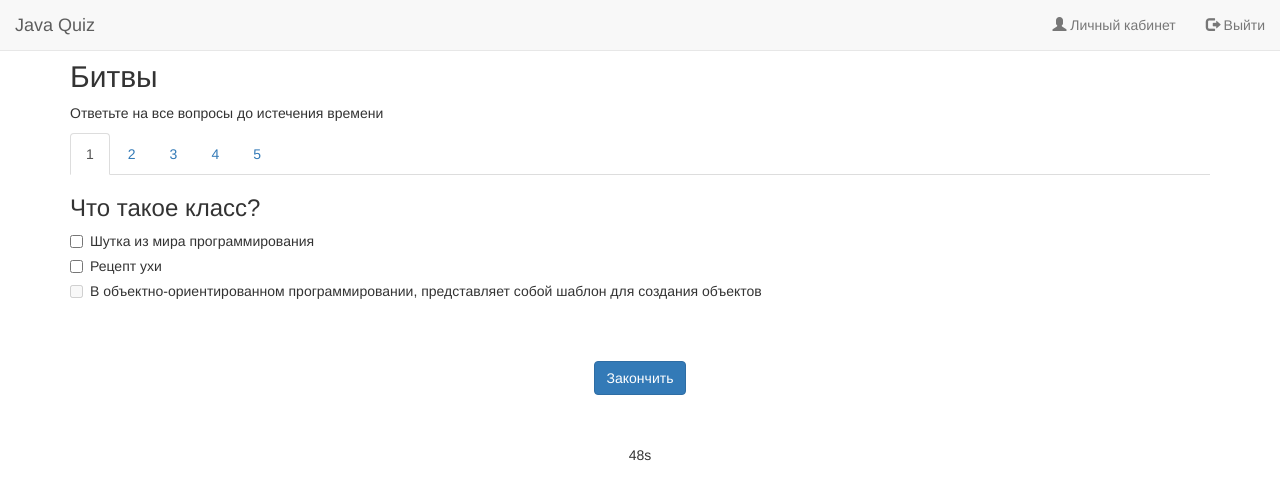
After one commit to InquisitorGor/java-quiz, a Spring Boot app: page /battle in a window 1280 px wide, after a click that opens the changed part. The commit adds this page. Shown: the top 500 px of the page. Run offline with Spring Boot 4, Linux system fonts and the light colour scheme; the visitor is signed in with stand-in values (Sample User, id 1); some of the project's set-up classes (security, data sources, template engines, error pages and the like) are left out, and stand-ins take their place; some libraries are stand-ins or nearby versions.

Commit message:
ended with frontend

```diff
--- a/src/main/java/ru/ayubdzhanov/javaquiz/controllers/PageController.java
+++ b/src/main/java/ru/ayubdzhanov/javaquiz/controllers/PageController.java
@@ -5,6 +5,9 @@ import org.springframework.security.core.userdetails.UserDetails;
 import org.springframework.stereotype.Controller;
 import org.springframework.ui.Model;
 import org.springframework.web.bind.annotation.GetMapping;
+
+import java.util.LinkedList;
+import java.util.List;
 
 @Controller
 public class PageController {
@@ -25,7 +28,7 @@ public class PageController {
 
     @GetMapping("/theory")
     public String showTheoryPage() {
-        return "mainPage";
+        return "theoryPage";
     }
 
     @GetMapping("/registration")
@@ -37,8 +40,19 @@ public class PageController {
     public String showLoginPage() {
         return "loginPage";
     }
-    @GetMapping("/personal")
-    public String showPersonalPage() {
-        return "personalPage";
+
+    @GetMapping("/battle")
+    public String showBattlePage() {
+        return "battlePage";
+    }
+
+    @GetMapping("/user_page")
+    public String showUserPage() {
+        return "userPage";
+    }
+
+    @GetMapping("/competition")
+    public String showCompetitionPage(Model model) {
+        return "competitionPage";
     }
 }
--- /dev/null
+++ b/src/main/resources/templates/battlePage.html
@@ -0,0 +1,130 @@
+<!DOCTYPE html>
+<html lang="en">
+<head>
+    <meta charset="UTF-8">
+    <title>Битвы</title>
+    <meta name="viewport" content="width=device-width, initial-scale=1">
+    <link href="/webjars/bootstrap/3.3.7/css/bootstrap.min.css" rel="stylesheet">
+    <script src="/webjars/jquery/3.3.1/jquery.min.js"></script>
+    <script src="/webjars/bootstrap/3.3.7/js/bootstrap.min.js"></script>
+</head>
+<body>
+<nav class="navbar navbar-default navbar-fixed-top">
+    <div class="container-fluid">
+        <div class="navbar-header">
+            <button type="button" class="navbar-toggle" data-toggle="collapse" data-target="#myNavbar">
+                <span class="icon-bar"></span>
+                <span class="icon-bar"></span>
+                <span class="icon-bar"></span>
+            </button>
+            <a class="navbar-brand" href="/">Java Quiz</a>
+        </div>
+        <div>
+            <div class="collapse navbar-collapse" id="myNavbar">
+                <ul class="nav navbar-nav navbar-right">
+                    <li><a href="/user_page"><span class="glyphicon glyphicon-user"></span> Личный кабинет</a>
+                    </li>
+                    <li><a href="/logout"><span class="glyphicon glyphicon-log-out"></span> Выйти</a></li>
+                </ul>
+            </div>
+        </div>
+    </div>
+</nav>
+<div class="container" style="padding-top: 40px">
+    <h2>Битвы</h2>
+    <p>Ответьте на все вопросы до истечения времени</p>
+    <ul class="nav nav-tabs">
+        <li><a data-toggle="tab" href="#menu1">1</a></li>
+        <li><a data-toggle="tab" href="#menu2">2</a></li>
+        <li><a data-toggle="tab" href="#menu3">3</a></li>
+        <li><a data-toggle="tab" href="#menu3">4</a></li>
+        <li><a data-toggle="tab" href="#menu3">5</a></li>
+    </ul>
+
+    <div class="tab-content">
+        <div id="menu1" class="tab-pane fade">
+            <h3>Что такое класс?</h3>
+            <div class="checkbox">
+                <label><input type="checkbox" value="">Шутка из мира программирования</label>
+            </div>
+            <div class="checkbox">
+                <label><input type="checkbox" value="">Рецепт ухи</label>
+            </div>
+            <div class="checkbox disabled">
+                <label><input type="checkbox" value="" disabled>В объектно-ориентированном программировании,
+                    представляет собой шаблон для создания объектов</label>
+            </div>
+        </div>
+        <div id="menu2" class="tab-pane fade">
+            <h3>Есть ли смысл учить другие ЯП помимо C#</h3>
+            <div class="checkbox">
+                <label><input type="checkbox" value="">Конечно нет. Нет лучше языка чем C#.</label>
+            </div>
+            <div class="checkbox">
+                <label><input type="checkbox" value="">Остальные ЯП не имеют право называться ЯП в принципе. Особенно
+                    Java. На нем пишут негодяи</label>
+            </div>
+            <div class="checkbox disabled">
+                <label><input type="checkbox" value="" disabled>Алтернативное мнение</label>
+            </div>
+        </div>
+        <div id="menu3" class="tab-pane fade">
+            <h3>Ходят слухи, что нету лучшего СУБД, чем MS SQL Server. Это верно или все таки это бред сумашедшего?</h3>
+            <div class="checkbox">
+                <label><input type="checkbox" value="">Ну как это. Как грится это божественный дар. А какой графический
+                    интерфейс!!! Ммм. Максимально удобно. Делалось богами для людей</label>
+            </div>
+            <div class="checkbox">
+                <label><input type="checkbox" value="">Не, ну по факту лучшего нету. Какой-то выскочка один раз упомянул
+                    на паре про Postgre. Я был в бешенстве. Как таких идиотов земля носит</label>
+            </div>
+            <div class="checkbox disabled">
+                <label><input type="checkbox" value="" disabled>Алтернативное мнение</label>
+            </div>
+        </div>
+        <div id="menu4" class="tab-pane fade">
+            <h3>Menu 3</h3>
+            <p>Eaque ipsa quae ab illo inventore veritatis et quasi architecto beatae vitae dicta sunt explicabo.</p>
+        </div>
+        <div id="menu5" class="tab-pane fade">
+            <h3>Menu 3</h3>
+            <p>Eaque ipsa quae ab illo inventore veritatis et quasi architecto beatae vitae dicta sunt explicabo.</p>
+        </div>
+    </div>
+</div>
+<div>
+    <div style="position: relative; padding-top: 50px; text-align: center;">
+        <button type="button" class="btn btn-primary">Закончить</button>
+    </div>
+    <div style="position: relative; padding-top: 50px; text-align: center;" >
+        <p id="demo"></p>
+    </div>
+</div>
+<script>
+    // Set the date we're counting down to
+    var countDownDate = new Date("Jan 5, 2022 15:37:25").getTime();
+
+    // Update the count down every 1 second
+    var x = setInterval(function() {
+
+        // Get today's date and time
+        var now = new Date().getTime();
+
+        // Find the distance between now and the count down date
+        var distance = countDownDate - now;
+
+        // Time calculations for days, hours, minutes and seconds
+        var seconds = Math.floor((distance % (1000 * 60)) / 1000);
+
+        // Display the result in the element with id="demo"
+        document.getElementById("demo").innerHTML = seconds + "s ";
+
+        // If the count down is finished, write some text
+        if (distance < 0) {
+            clearInterval(x);
+            document.getElementById("demo").innerHTML = "EXPIRED";
+        }
+    }, 1000);
+</script>
+</body>
+</html>
--- a/src/main/resources/templates/mainPage.html
+++ b/src/main/resources/templates/mainPage.html
@@ -63,7 +63,10 @@
                 <ul class="nav navbar-nav navbar-right">
                     <li th:if="${isAuthenticated == false}"><a href="/registration"><span class="glyphicon glyphicon-user"></span> Зарегистрироваться</a></li>
                     <li th:if="${isAuthenticated == false}"><a href="/login"><span class="glyphicon glyphicon-log-in"></span> Войти</a></li>
-                    <li th:if="${isAuthenticated == true}"><a href="/privatePage"><span th:text="${user}" class="glyphicon glyphicon-log-in" ></span></a></li>
+                    <li th:if="${isAuthenticated == true}"><a href="/competition"><span class="glyphicon glyphicon-knight"></span> Состязания</a></li>
+                    <li th:if="${isAuthenticated == true}"><a href="/theory"><span class="glyphicon glyphicon-book"></span> Теория</a></li>
+                    <li th:if="${isAuthenticated == true}"><a href="/user_page"><span th:text="${user}" class="glyphicon glyphicon-user" ></span></a></li>
+                    <li th:if="${isAuthenticated == true}"><a href="/logout"><span class="glyphicon glyphicon-log-out"></span> Выйти</a></li>
                 </ul>
             </div>
         </div>
```
Also changed, not shown: src/main/resources/templates/competitionPage.html (added, +58 -0 lines), src/main/resources/templates/loginPage.html (+2 -11 lines), src/main/resources/templates/registrationPage.html (+2 -13 lines), src/main/resources/templates/theoryPage.html (added, +62 -0 lines), src/main/resources/templates/userPage.html (added, +46 -0 lines).
